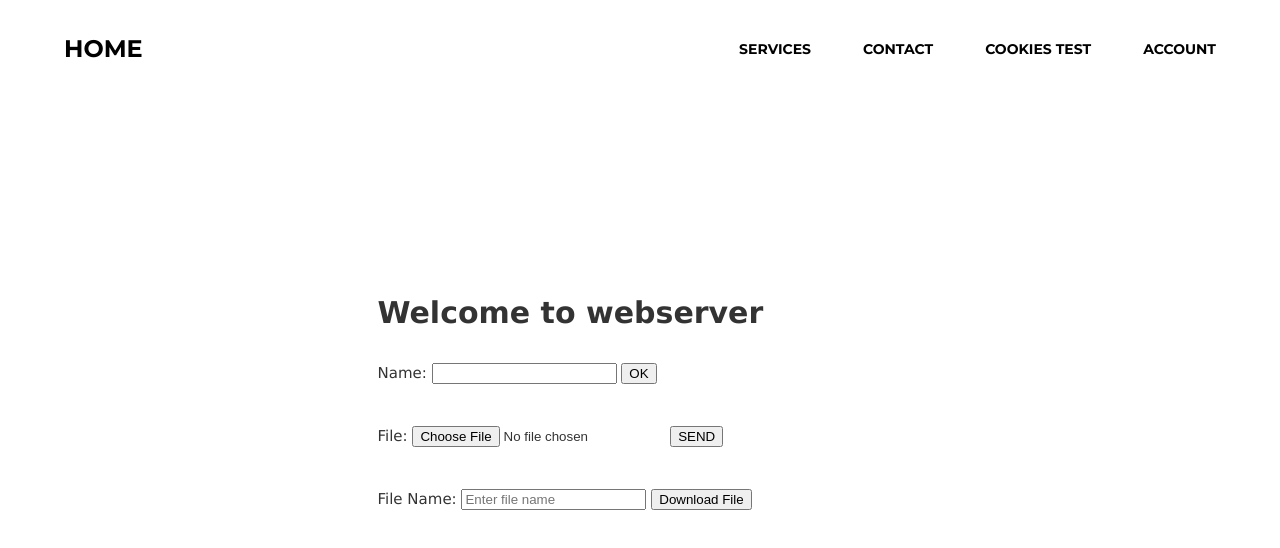
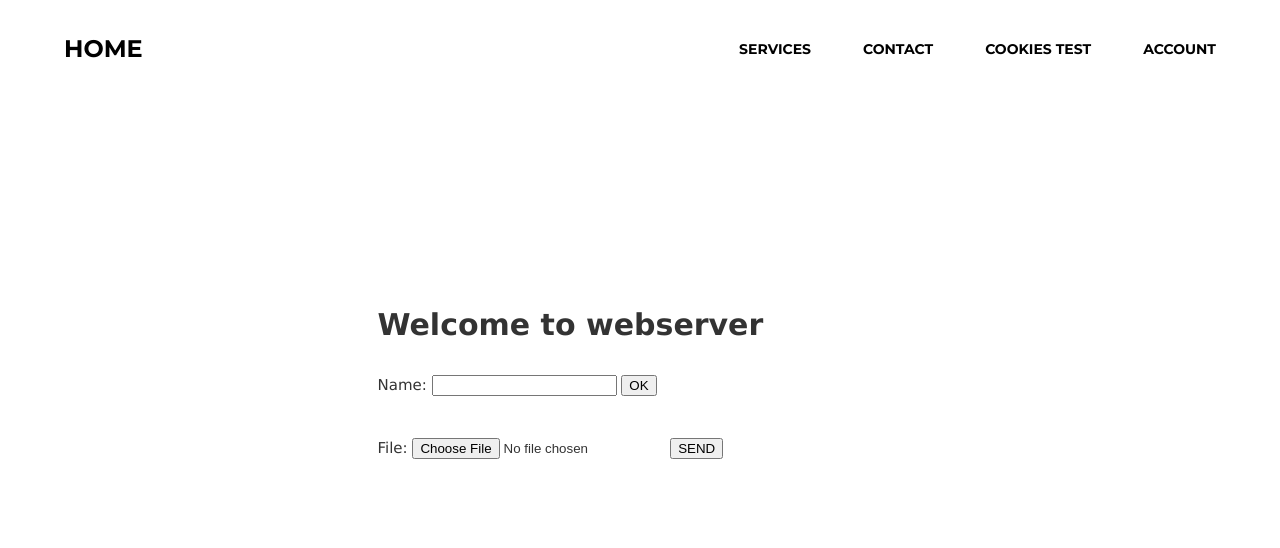
Before and after one commit to solvictor/webserv, a plain HTML site: page website/services.html in a window 1280 px wide. Drawn offline with Linux system fonts and the light colour scheme.

Commit message:
Removed download button

```diff
--- a/website/services.html
+++ b/website/services.html
@@ -52,13 +52,6 @@
 
             <br>
 
-            <!-- download button -->
-            <form action="../cgi-bin/download.py" method="get">
-                <label for="downloadFileName">File Name:</label>
-                <input type="text" id="downloadFileName" name="filename" placeholder="Enter file name">
-                <input type="submit" value="Download File">
-            </form>
-
         </div>
     </body>
 </html>
```
Also changed, not shown: ressources/avatar.png (deleted), 1 other file.
